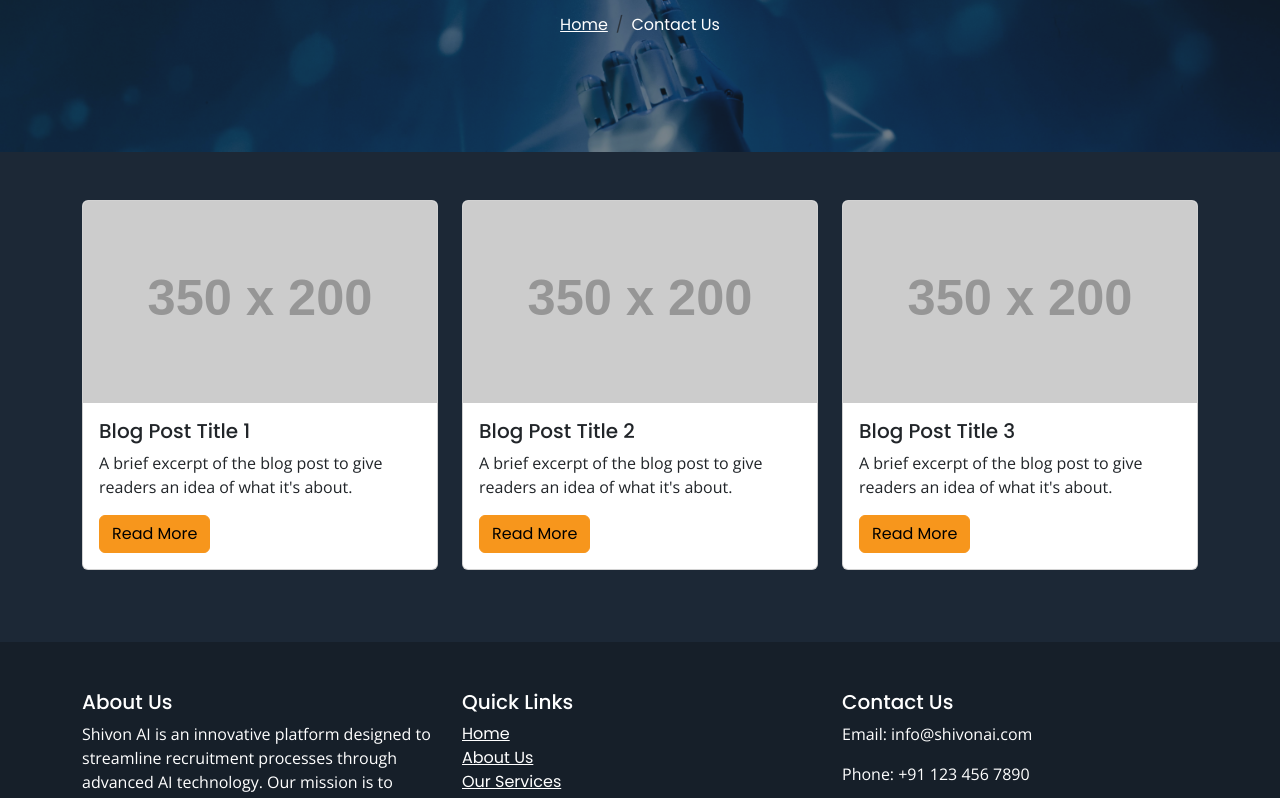
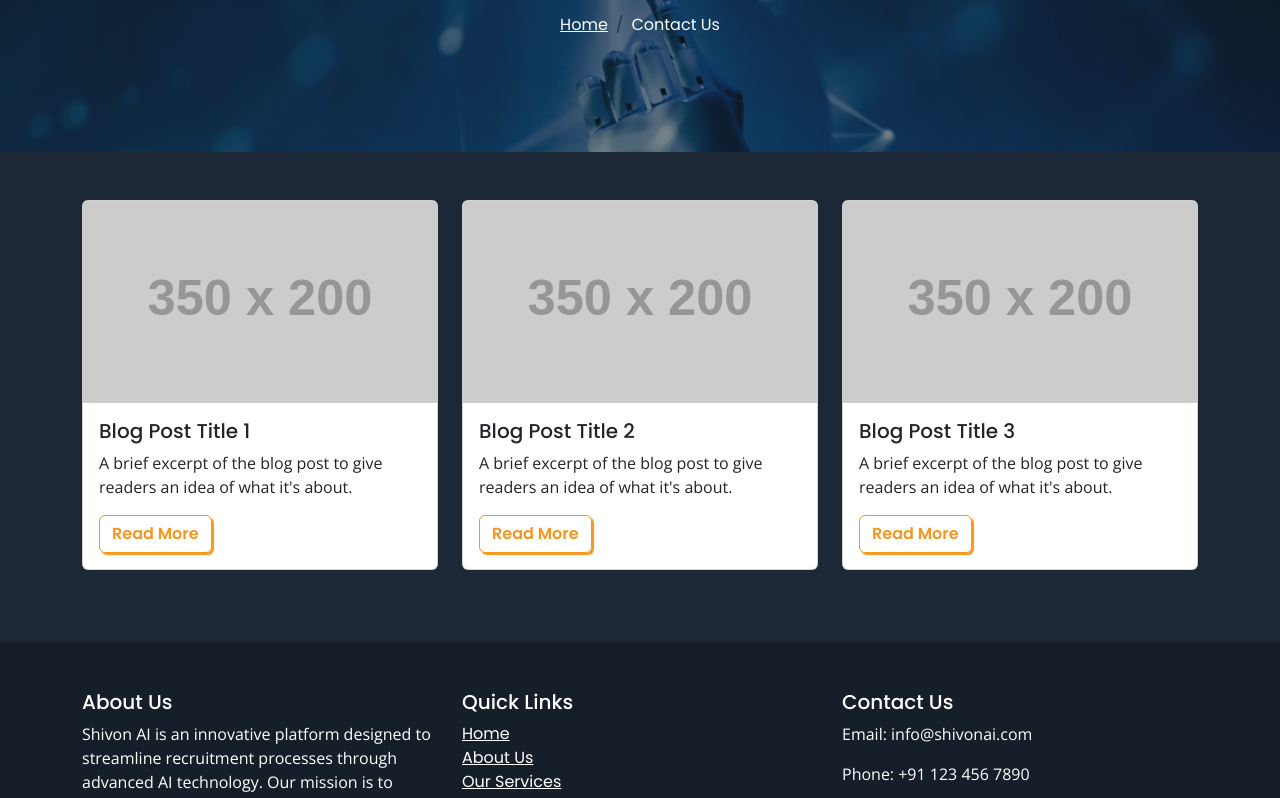
Before and after one commit to uritisaiabhishek/shivon-ai, a website: page src/blog.html in a window 1280 px wide. Shown: the part 260-1058 px from the top of the page. Drawn offline with nearby package versions, Linux system fonts and the light colour scheme; files that its build step writes are made by us from their sources; placeholder pictures from the web are drawn by us; files whose address does not match are found by name.

Commit message:
blog changes

```diff
--- a/src/blog.html
+++ b/src/blog.html
@@ -39,7 +39,7 @@
             <div class="card-body">
               <h5 class="card-title">Blog Post Title 1</h5>
               <p class="card-text">A brief excerpt of the blog post to give readers an idea of what it's about.</p>
-              <a href="single.html" class="btn btn-primary">Read More</a>
+              <a href="single.html" class="btn btn-primary-outline text-primary border-primary">Read More</a>
             </div>
           </div>
         </div>
@@ -50,7 +50,7 @@
             <div class="card-body">
               <h5 class="card-title">Blog Post Title 2</h5>
               <p class="card-text">A brief excerpt of the blog post to give readers an idea of what it's about.</p>
-              <a href="single.html" class="btn btn-primary">Read More</a>
+              <a href="single.html" class="btn btn-primary-outline text-primary border-primary">Read More</a>
             </div>
           </div>
         </div>
@@ -61,7 +61,7 @@
             <div class="card-body">
               <h5 class="card-title">Blog Post Title 3</h5>
               <p class="card-text">A brief excerpt of the blog post to give readers an idea of what it's about.</p>
-              <a href="single.html" class="btn btn-primary">Read More</a>
+              <a href="single.html" class="btn btn-primary-outline text-primary border-primary">Read More</a>
             </div>
           </div>
         </div>
```
Also changed, not shown: src/single.html (+1 -1 lines).
